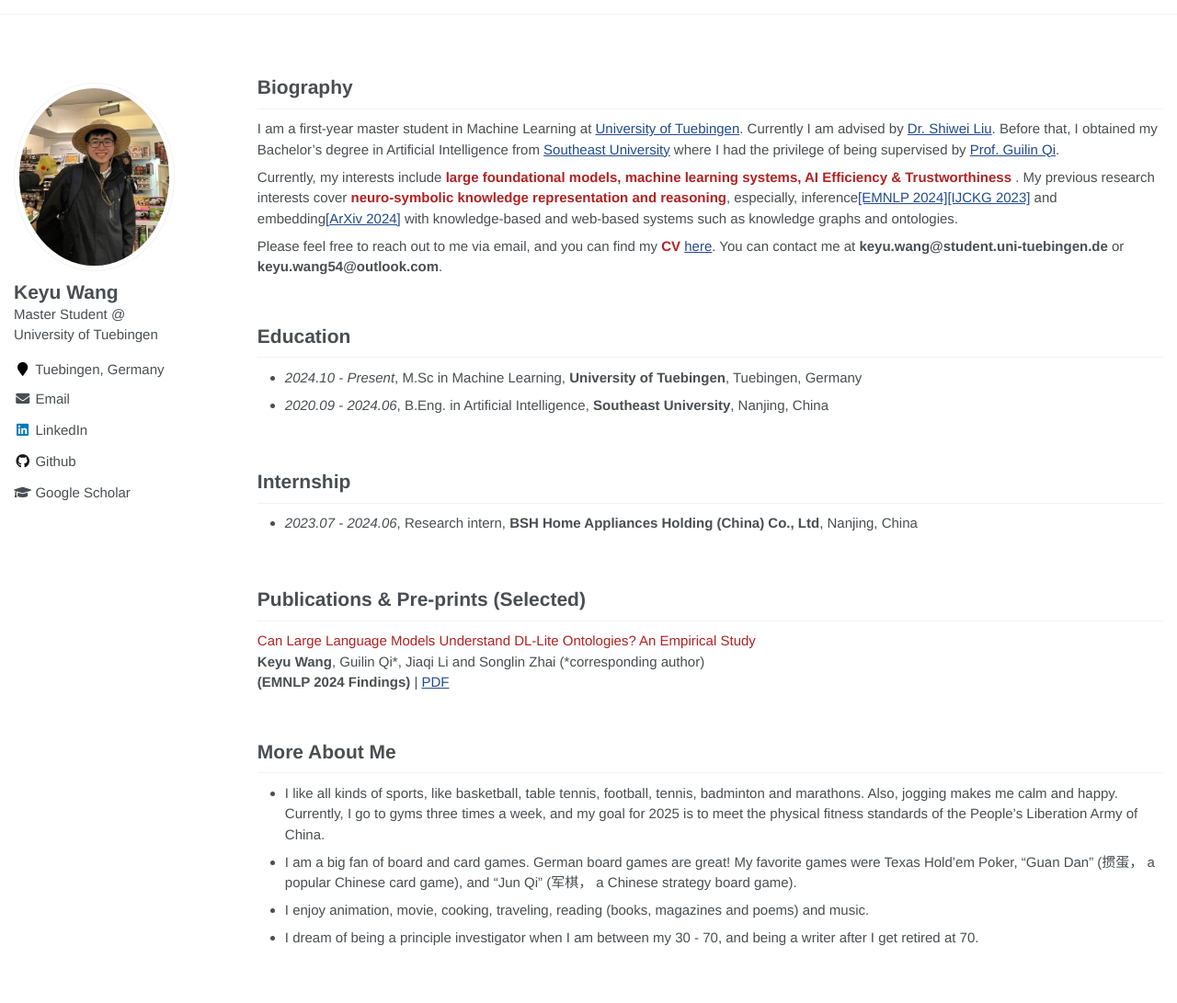
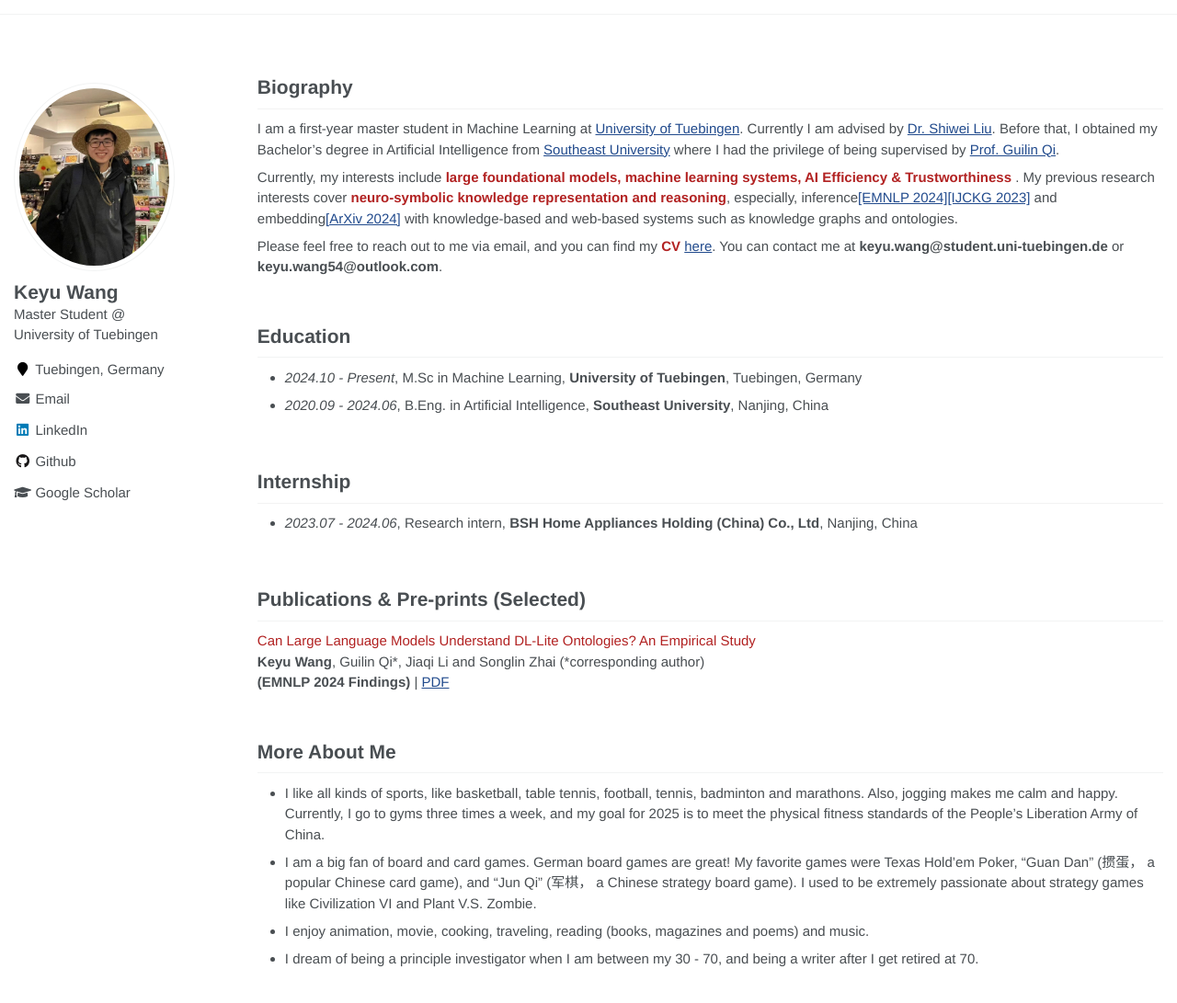
Before and after one commit to keyu-wang-2002/keyu-wang-2002.github.io, a Jekyll site: the page built from _pages/about.md, in a window 1280 px wide and 1144 px high. Shown: the top 1091 px of the window at 92% size. Built offline with Jekyll 4.4.1, drawn with Linux system fonts in a browser that asks for light colours.

Commit message:
Update about.md

```diff
--- a/_pages/about.md
+++ b/_pages/about.md
@@ -51,7 +51,7 @@ Please feel free to reach out to me via email, and you can find my <font color='
 
 # More About Me
 - I like all kinds of sports, like basketball, table tennis, football, tennis, badminton and marathons. Also, jogging makes me calm and happy. Currently, I go to gyms three times a week, and my goal for 2025 is to meet the physical fitness standards of the People's Liberation Army of China.
-- I am a big fan of board and card games. German board games are great! My favorite games were Texas Hold'em Poker, "Guan Dan" (掼蛋， a popular Chinese card game), and "Jun Qi" (军棋， a Chinese strategy board game).
+- I am a big fan of board and card games. German board games are great! My favorite games were Texas Hold'em Poker, "Guan Dan" (掼蛋， a popular Chinese card game), and "Jun Qi" (军棋， a Chinese strategy board game). I used to be extremely passionate about strategy games like Civilization VI and Plant V.S. Zombie.
 - I enjoy animation, movie, cooking, traveling, reading (books, magazines and poems) and music.
 - I dream of being a principle investigator when I am between my 30 - 70, and being a writer after I get retired at 70.
 
```
